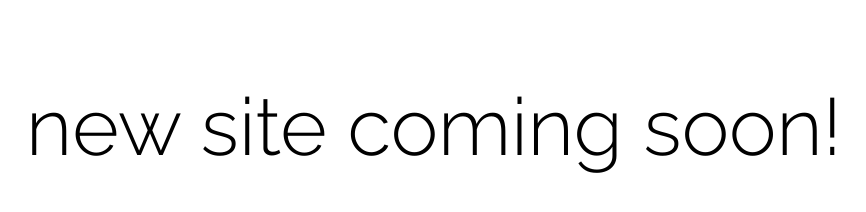
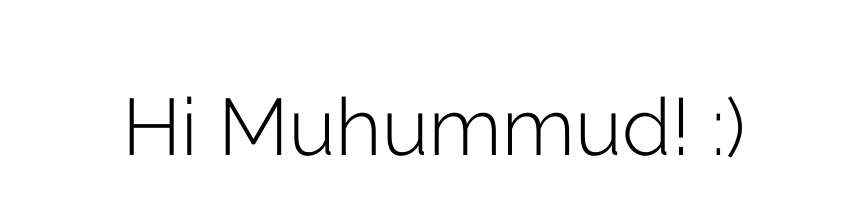
Before and after one commit to misoverstood/muhummud.com, a plain HTML site: page index.html in a window 1280 px wide. Shown: the whole page, without its empty margins (206-1072 px from the left). Drawn offline with Linux system fonts and the light colour scheme.

Commit message:
20180527

```diff
--- a/index.html
+++ b/index.html
@@ -19,7 +19,7 @@ body p {
 
 <body>
 
-<p>new site coming soon!</p>
+<p>Hi Muhummud! :)</p>
 
 </body>
 </html>
```
